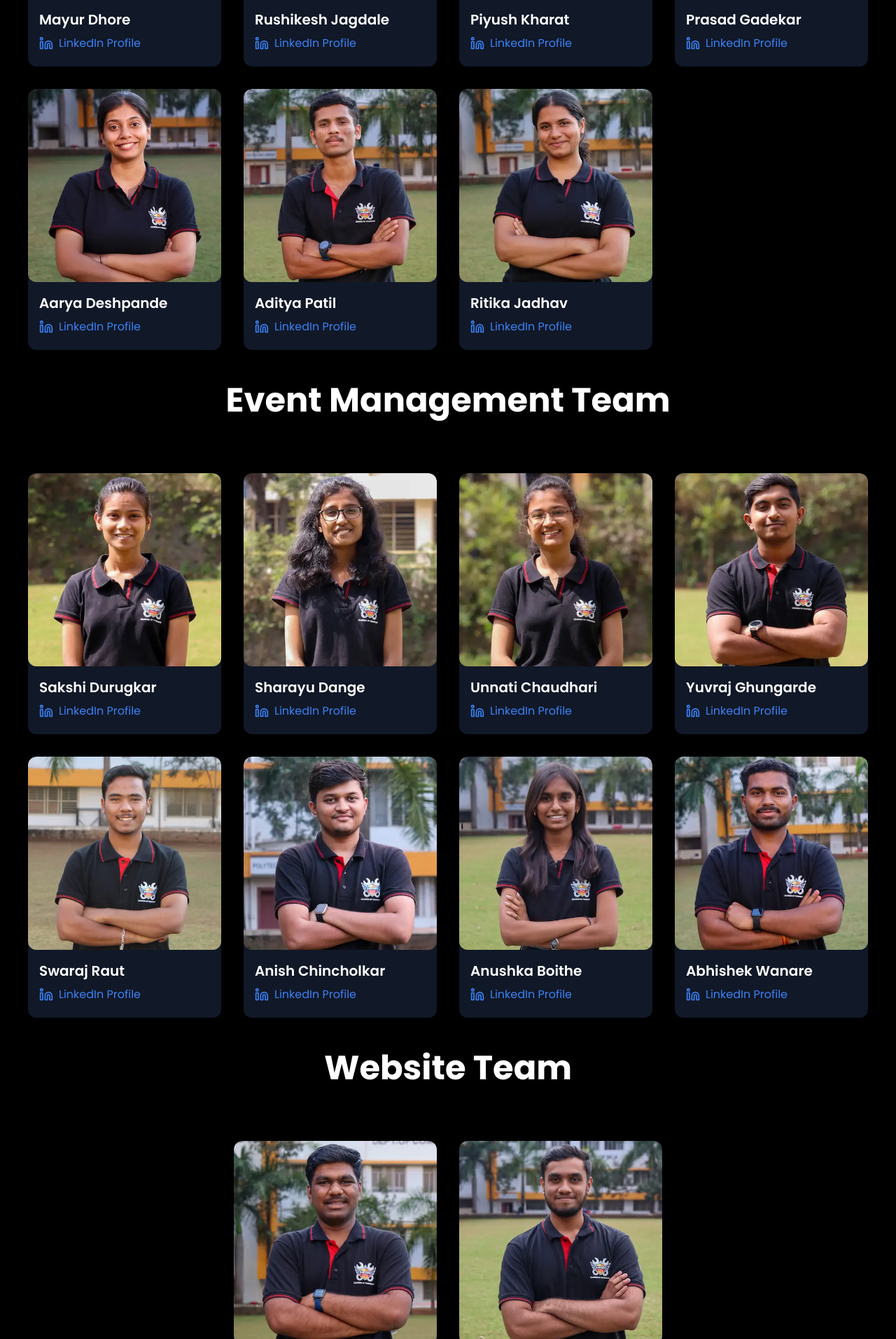
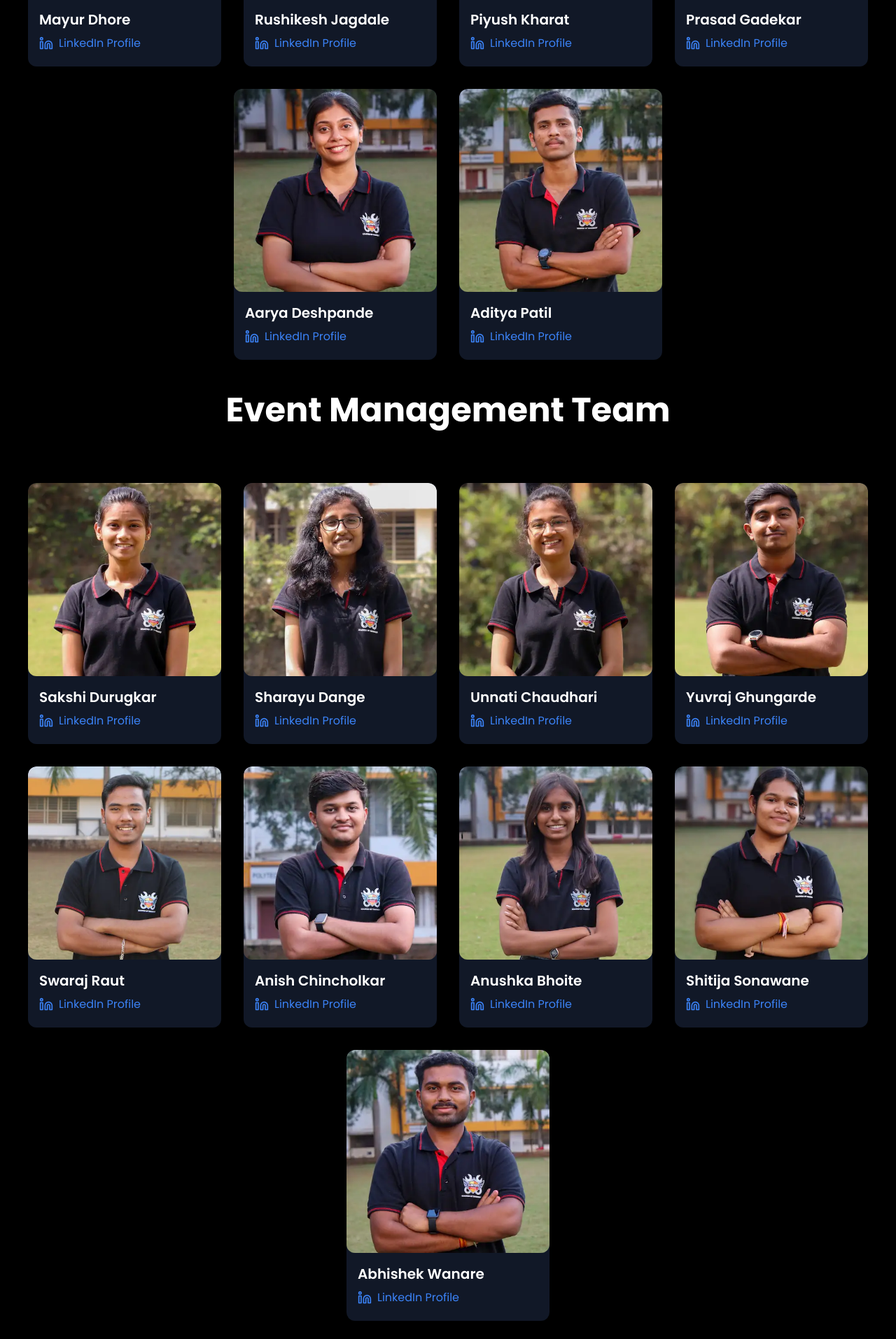
Before and after one commit to Fahad-codecraft/mesa-web, a Next.js app: page /about in a window 1280 px wide. Shown: the part 3707-5620 px from the top of the page at 70% size. Built offline with nearby package versions, Linux system fonts and the light colour scheme.

Commit message:
changes to about

```diff
--- a/components/About.tsx
+++ b/components/About.tsx
@@ -40,10 +40,8 @@ const marketing = [
   { id: 7, name: 'Rushikesh Jagdale', role: ' ', image: '/marketing/Rushikesh.webp', linkedin: '' },
   { id: 8, name: 'Piyush Kharat', role: '', image: '/marketing/Piyush Kharat.webp', linkedin: 'https://www.linkedin.com/in/piyush-kharat-8b8784259/' },
   { id: 9, name: 'Prasad Gadekar', role: '', image: '/marketing/Prasad.webp', linkedin: 'https://www.linkedin.com/in/prasad-gadekar-3a6160253/' },
-  { id: 2, name: 'Aarya Deshpande', role: '', image: '/marketing/Arya.webp', linkedin: '' },
-  { id: 3, name: 'Aditya Patil', role: '', image: '/marketing/Aditya.webp', linkedin: '' },
-  // { id: 4, name: 'Ayog Kewate', role: 'Developer', image: '/marketing/Ayog.webp', linkedin: '' },
-  { id: 5, name: 'Ritika Jadhav', role: '', image: '/marketing/Ritika.webp', linkedin: 'https://www.linkedin.com/in/ritika-jadhav-a894ba274/' },
+  // { id: 2, name: 'Aarya Deshpande', role: '', image: '/marketing/Arya.webp', linkedin: '' },
+  // { id: 3, name: 'Aditya Patil', role: '', image: '/marketing/Aditya.webp', linkedin: '' },
 ]
 
 const eventmanagement = [
@@ -54,10 +52,10 @@ const eventmanagement = [
   { id: 6, name: 'Yuvraj Ghungarde', role: '', image: '/eventmanagement/Yuvraj.webp', linkedin: 'https://www.linkedin.com/in/yuvraj-ghungarde-b677b7259/' },
   { id: 7, name: 'Swaraj Raut', role: '', image: '/eventmanagement/Swaraj Raut.webp', linkedin: 'https://www.linkedin.com/in/swaraj-raut-49647b259/' },
   { id: 8, name: 'Anish Chincholkar', role: '', image: '/eventmanagement/anish.webp', linkedin: 'https://www.linkedin.com/in/anish-chincholkar-27534225a/' },
-  // { id: 9, name: 'Shubhankar Honap', role: 'HR', image: '/eventmanagement/Shubhankar Honap.webp', linkedin: 'https://www.linkedin.com/in/shubhankar-honap-00b712234/' },
   // { id: 9, name: 'RanjeetSingh Suryavanshi', role: 'HR', image: '/eventmanagement/RanjeetSingh Suryavanshi.webp', linkedin: "" },
-  { id: 10, name: 'Anushka Boithe', role: '', image: '/eventmanagement/Anushka.webp', linkedin: "" },
-  { id: 9, name: 'Abhishek Wanare', role: '', image: '/eventmanagement/abhishek.webp', linkedin: "" },
+  { id: 10, name: 'Anushka Bhoite', role: '', image: '/eventmanagement/Anushka.webp', linkedin: "" },
+  { id: 11, name: 'Shitija Sonawane', role: '', image: '/eventmanagement/Kshitija.webp', linkedin: "" },
+  // { id: 9, name: 'Abhishek Wanare', role: '', image: '/eventmanagement/abhishek.webp', linkedin: "" },
 ]
 
 const cellHeads = [
@@ -83,6 +81,12 @@ const websiteteam = [
   { id: 2, name: 'Soham Desai', role: '', image: '/website/Soham.webp', linkedin: 'https://www.linkedin.com/in/soham-desai-991a4821b/' },
 ]
 
+
+const outside = [
+  { id: 9, name: 'Abhishek Wanare', role: '', image: '/eventmanagement/abhishek.webp', linkedin: "" },
+  { id: 2, name: 'Aarya Deshpande', role: '', image: '/marketing/Arya.webp', linkedin: '' },
+  { id: 3, name: 'Aditya Patil', role: '', image: '/marketing/Aditya.webp', linkedin: '' },
+]
 
 // Reusable TeamMember component
 interface TeamMemberProps {
@@ -187,6 +191,12 @@ export default function About() {
             <TeamMember key={member.id} member={member} index={index} />
           ))}
         </div>
+        {/* For members to do center */}
+        <div className='gap-8 mt-8 max-w-full flex '>
+          <TeamMember key={outside[1].id} member={outside[1]} index={1} />
+          <TeamMember key={outside[2].id} member={outside[2]} index={2} />
+        </div>
+
       </div>
       <div className='flex flex-col justify-center items-center'>
         <h1 className='text-xl lg:text-5xl font-bold my-12 text-center'>Event Management Team</h1>
@@ -194,6 +204,10 @@ export default function About() {
           {eventmanagement.map((member, index) => (
             <TeamMember key={member.id} member={member} index={index} />
           ))}
+        </div>
+        {/* For members to do center */}
+        <div className='gap-8 mt-8 max-w-full flex'>
+          <TeamMember key={outside[0].id} member={outside[0]} index={0} />
         </div>
       </div>
 
```
Also changed, not shown: public/eventmanagement/kshitija.webp (added).
